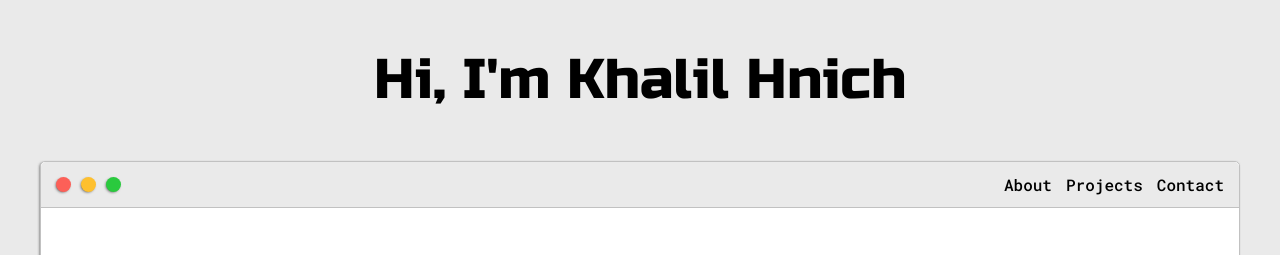
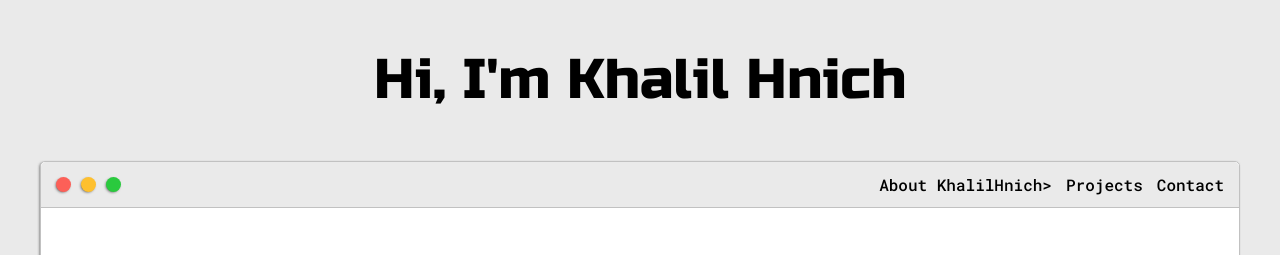
Before and after one commit to KHALILHR/Portfolio-khalilhnich, a plain HTML site: page index.html in a window 1280 px wide. Shown: the top 255 px of the page. Drawn offline with nearby package versions, Linux system fonts and the light colour scheme.

Commit message:
test commit

```diff
--- a/index.html
+++ b/index.html
@@ -33,7 +33,7 @@
 						</div>
 					</a>
 					<ul id="navigation">
-						<li><a href="index.html#about">About</a></li>
+						<li><a href="index.html#about">About KhalilHnich></li>
 						<li><a href="index.html#projects">Projects</a></li>
 						<li><a href="index.html#contact">Contact</a></li>
 					</ul>
```
Also changed, not shown: formulaire.txt (added).
